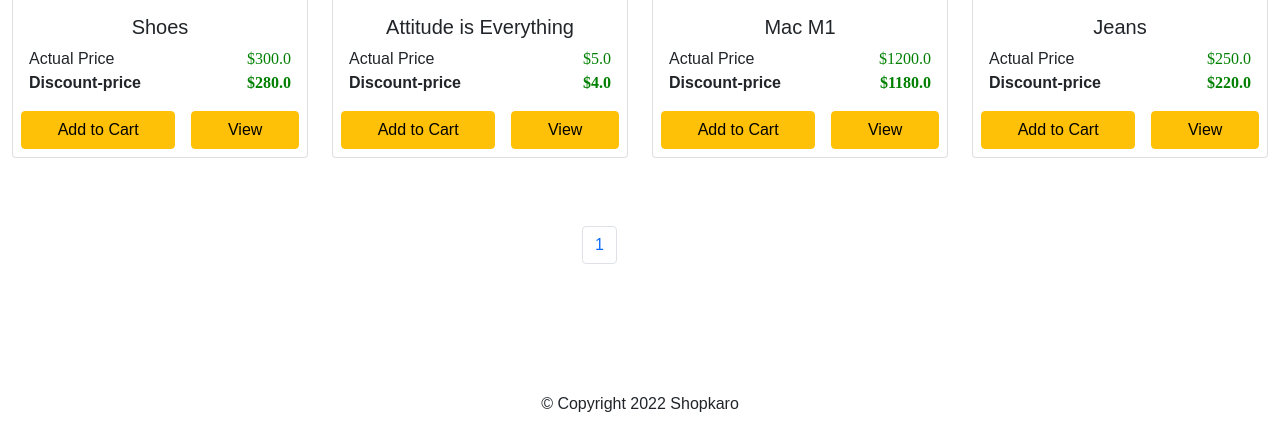
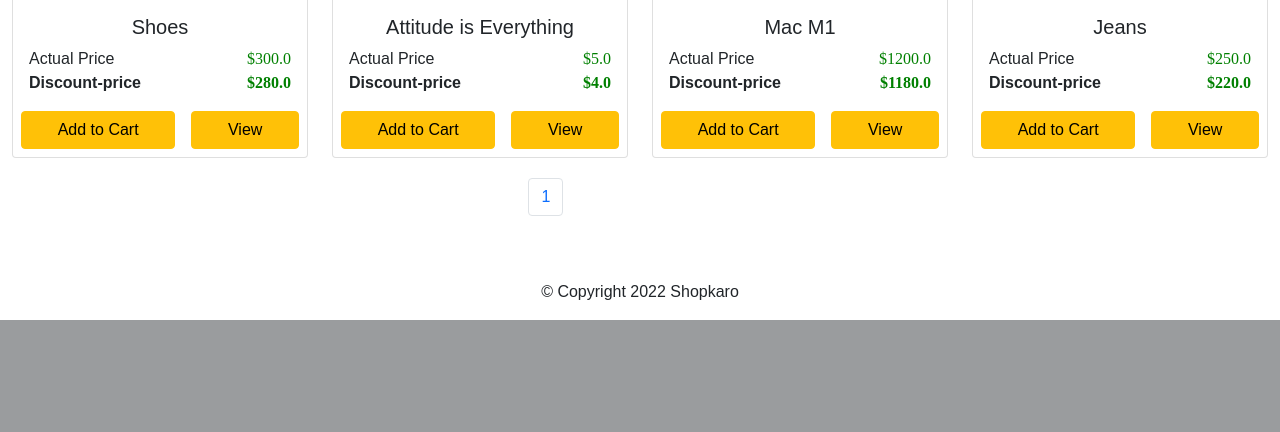
Before and after one commit to Asif1383/website, a Django app: page / in a window 1280 px wide. Shown: the part 1380-1812 px from the top of the page. After the commit the page ends 1700 px from the top, so only its background shows below. Run offline with Django 4.2, Linux system fonts and the light colour scheme; data comes from the database, SQL or seed files in the repository; some libraries are stand-ins or nearby versions.

Commit message:
pagination alter commit

```diff
--- a/shop/static/shop.css
+++ b/shop/static/shop.css
@@ -10,7 +10,7 @@
 font-weight:900;
 }
 .pagination {
-margin-left:500px;
+margin-left:40%;
 }
 
 .pricing-tag{
@@ -55,6 +55,3 @@
 .login h1{
 font-weight:Bold;
 }
-@media (max-width=400px){
-
-}
--- a/shop/templates/index.html
+++ b/shop/templates/index.html
@@ -92,7 +92,7 @@
 
 <!--Pagination-->
 
-<div class="container text-center py-5">
+<div class="container text-center ">
   <ul class="pagination">
       {% if products.has_previous %}
     <li class="page-item">
```
